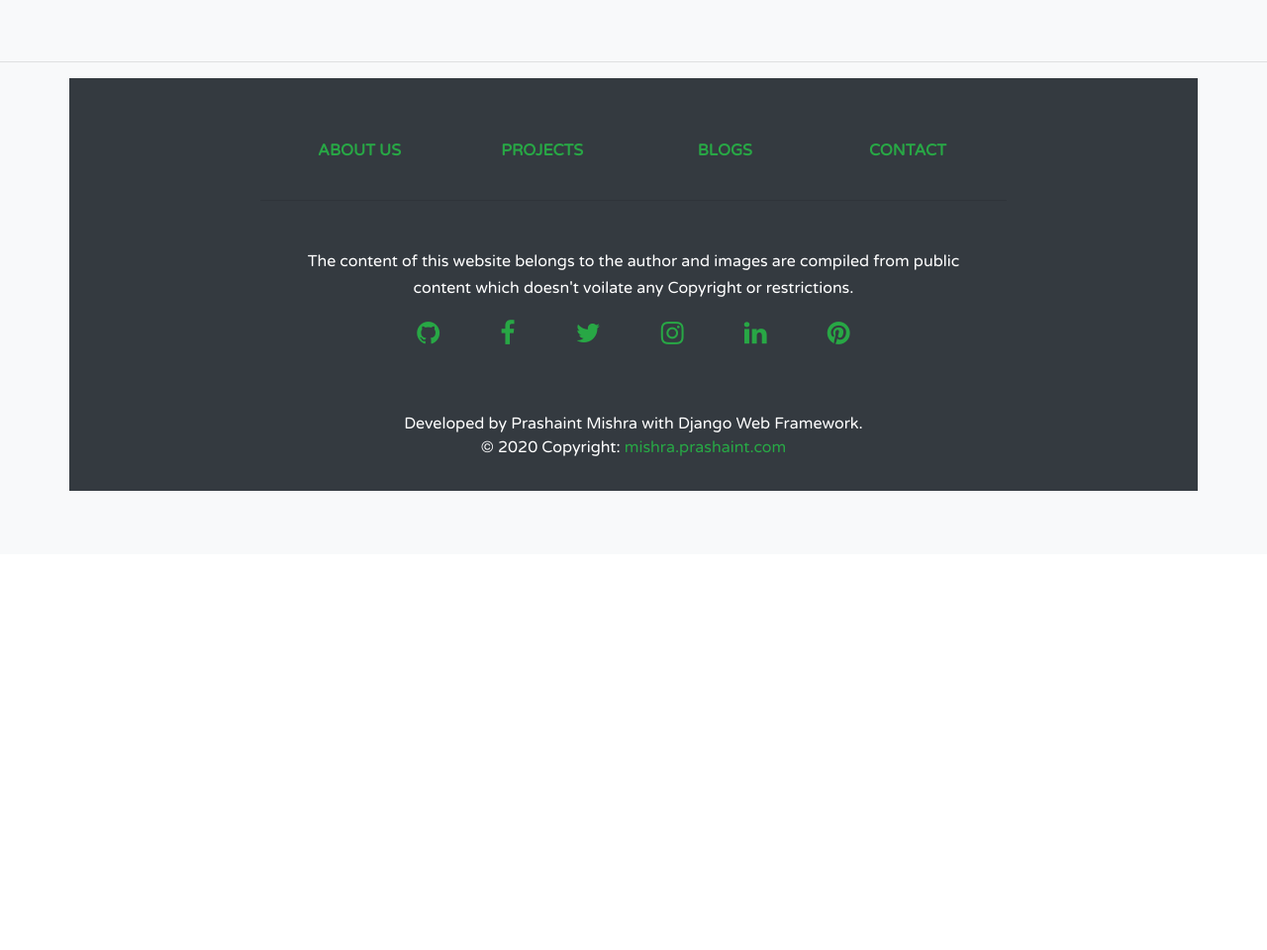
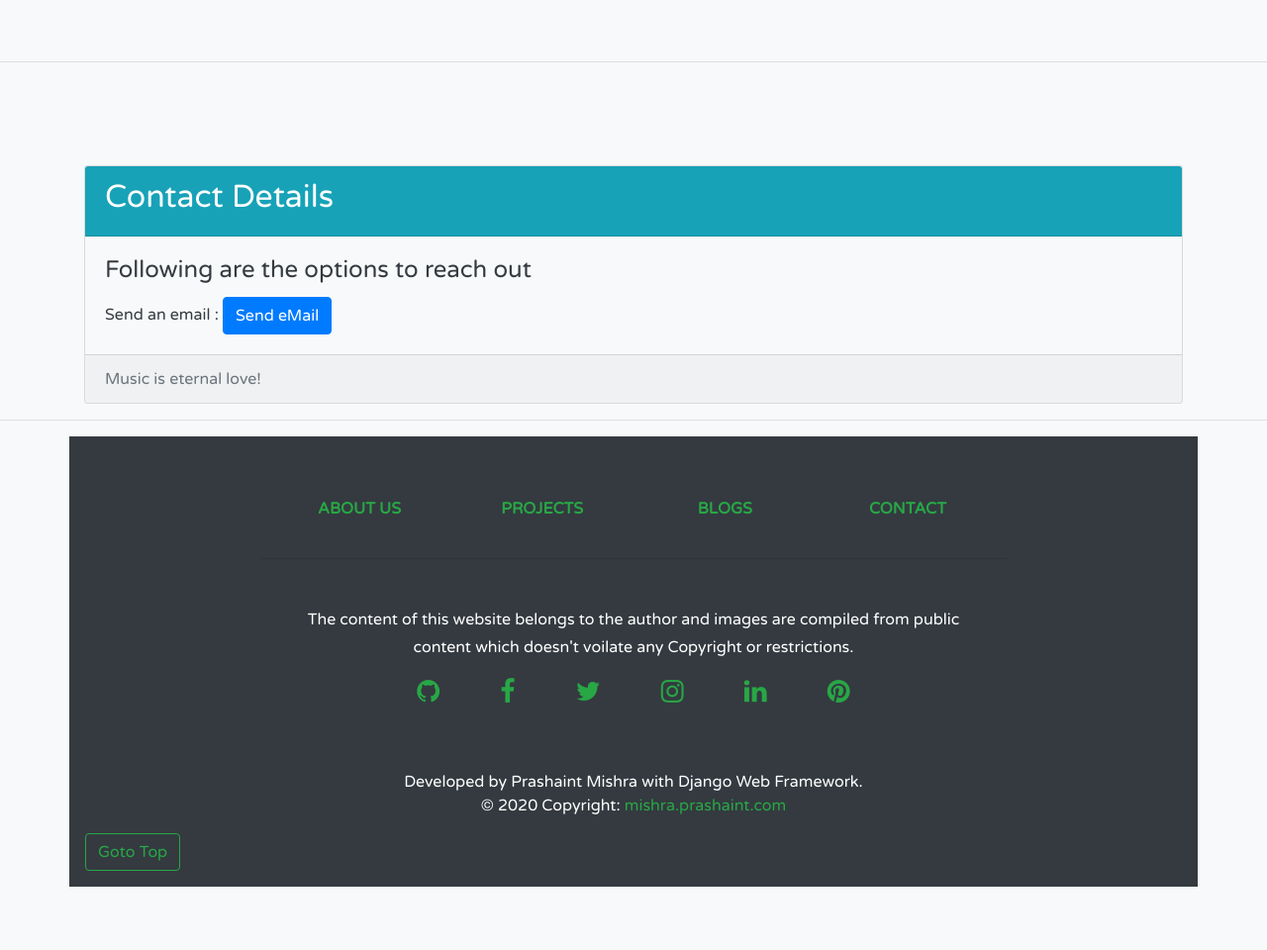
Before and after one commit to prashaint/django_prashaint_portfolio_project, a Django app: page /about/ in a window 1280 px wide. Shown: the part 2715-3675 px from the top of the page at 99% size. Before the commit the page ends 3211 px from the top, so only its background shows below. Run offline with Django 3.2, Linux system fonts and the light colour scheme; some libraries are stand-ins or nearby versions.

Commit message:
Contact details and send mail

```diff
--- a/blogs/templates/blogs/base.html
+++ b/blogs/templates/blogs/base.html
@@ -59,7 +59,7 @@
           <a class="nav-link text-white" href="{% url 'about' %}">About</a>
         </li>
         <li class="nav-item">
-          <a class="nav-link text-white" href="#">Contact</a>
+          <a class="nav-link text-white" href="{% url 'about' %}#contactme">Contact</a>
         </li>
         <li class="nav-item">
           <a class="nav-link text-white" href="{% url 'blogs:tech_blogs' %}">Blogs</a>
@@ -219,6 +219,7 @@
     <a class="text-success" href="#"> mishra.prashaint.com</a>
   </div>
   <!-- Copyright -->
+  <a class="btn btn-outline-success" href="#top">Goto Top</a>
 </footer>
 <!-- Footer -->
 </main>
--- a/portfolio/templates/portfolio/about.html
+++ b/portfolio/templates/portfolio/about.html
@@ -208,5 +208,25 @@
       </a>
     </div>
   </div>
+
+<hr class="featurette-divider">
+<p id="contactme">
+  <p>
+    <br><br><br>
+  </p>
+  <div class="container">
+  <div class="card bg-light">
+    <div class="card-header bg-info"><h2 class="text-white">Contact Details</h2></div>
+    <div class="card-body">
+      <h4 class="card-title">Following are the options to reach out</h4>
+      <p class="card-text">Send an email :
+        <a href="mailto:prashaint_mishra@hotmail.com" class="btn btn-primary" >Send eMail</a>
+      </p>
+
+    </div>
+    <div class="card-footer text-muted">Music is eternal love!</div>
+  </div>
+</div>
+</p>
 <hr class="featurette-divider">
 {% endblock %}
--- a/portfolio/templates/portfolio/base.html
+++ b/portfolio/templates/portfolio/base.html
@@ -58,7 +58,7 @@
           <a class="nav-link text-white" href="{% url 'about' %}">About</a>
         </li>
         <li class="nav-item">
-          <a class="nav-link text-white" href="#">Contact</a>
+          <a class="nav-link text-white" href="{% url 'about' %}#contactme">Contact</a>
         </li>
         <li class="nav-item">
           <a class="nav-link text-white" href="{% url 'blogs:tech_blogs' %}">Blogs</a>
@@ -185,6 +185,7 @@
     <a class="text-success" href="#"> mishra.prashaint.com</a>
   </div>
   <!-- Copyright -->
+  <a class="btn btn-outline-success" href="#top">Goto Top</a>
 </footer>
 <!-- Footer -->
 </main>
```
Also changed, not shown: portfolio/templates/portfolio/home.html (+0 -24 lines).
